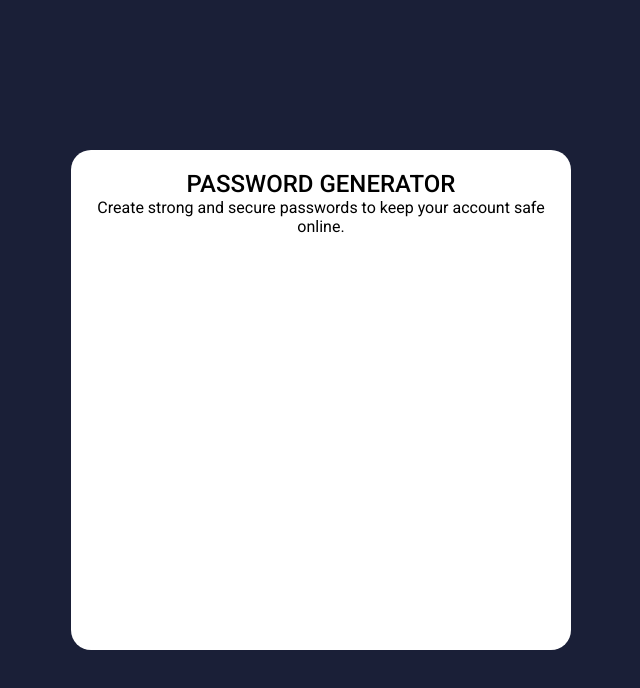
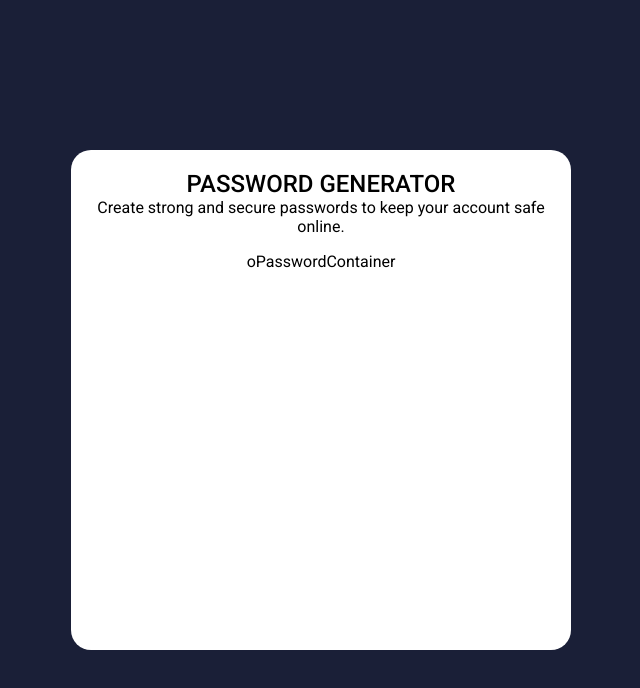
Before and after one commit to D4vc-198/password_generator, a React (Create React App) app: page / in a window 1280 px wide. Shown: the top 688 px of the page, without its empty margins (319-959 px from the left). Built offline with nearby package versions, Linux system fonts and the light colour scheme.

Commit message:
password container create

```diff
--- a/src/App.js
+++ b/src/App.js
@@ -1,4 +1,5 @@
 import Header from "./components/header";
+import PasswordContainer from "./components/passwordContainer";
 import "./styles/App.css";
 
 function App() {
@@ -8,6 +9,7 @@ function App() {
         title="PASSWORD GENERATOR"
         subtitle="Create strong and secure passwords to keep your account safe online."
       />
+      <PasswordContainer />
     </div>
   );
 }
--- /dev/null
+++ b/src/components/passwordContainer.js
@@ -0,0 +1,7 @@
+const PasswordContainer = () => {
+    return(
+        <p>oPasswordContainer</p>
+    )
+}
+
+export default PasswordContainer
```
